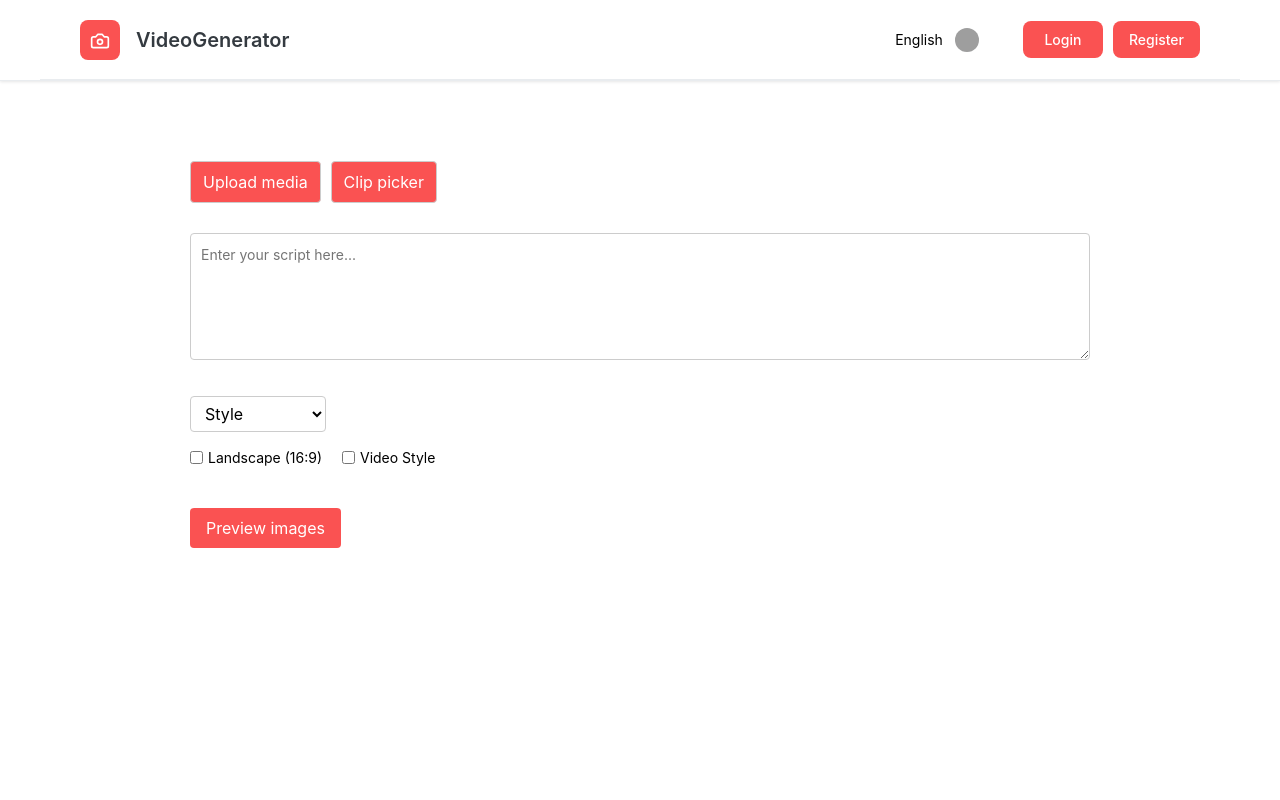
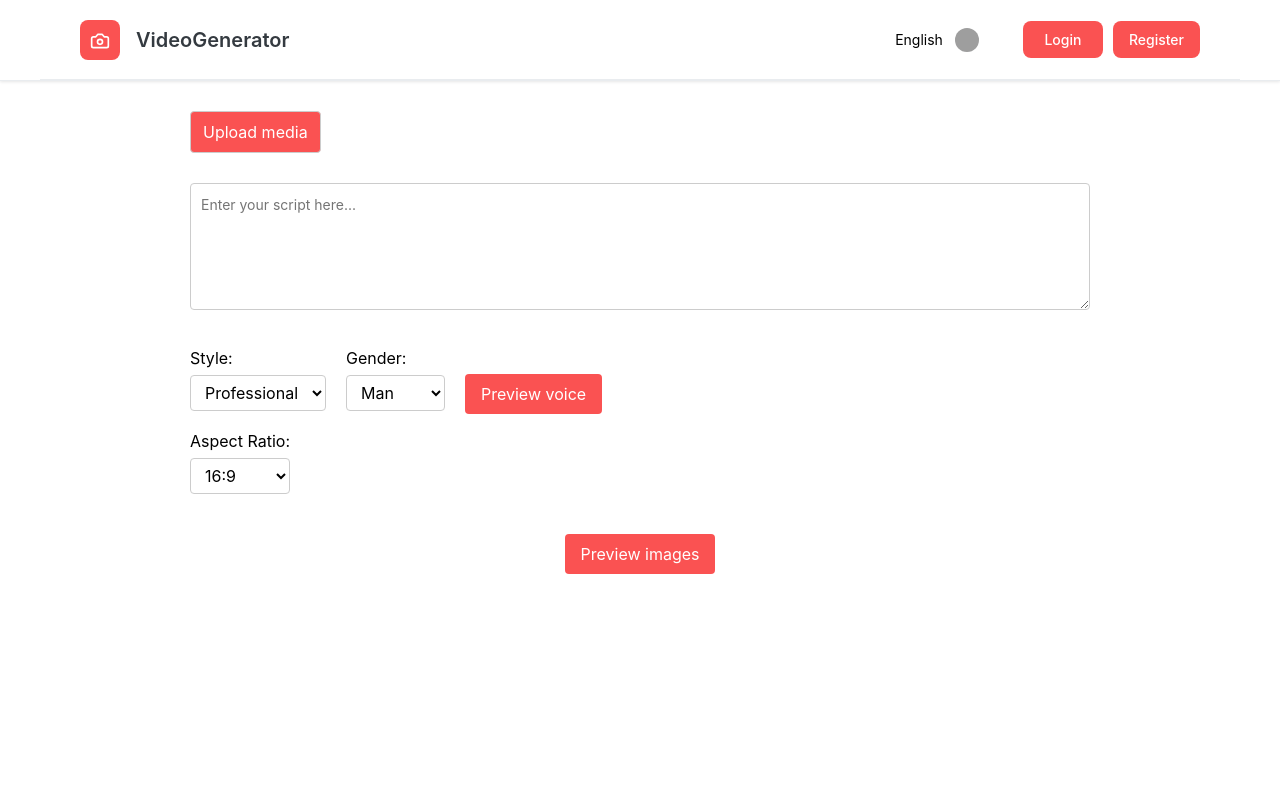
Before and after one commit to Thuyuyen1105/VideoGenerate, a JavaScript app in the folder frontend/: page /generate in a window 1280 px wide. Shown: the top 800 px of the page. Built offline with nearby package versions, Linux system fonts and the light colour scheme; grey boxes are pictures that could not be loaded.

Commit message:
generate

```diff
--- a/frontend/package.json
+++ b/frontend/package.json
@@ -21,7 +21,7 @@
   "devDependencies": {
     "@vitejs/plugin-vue": "^5.2.3",
     "nodemon": "^3.1.9",
-    "vite": "^6.3.1",
+    "vite": "^6.3.5",
     "vite-plugin-vue-devtools": "^7.5.4"
   }
 }
--- a/frontend/src/views/generate.vue
+++ b/frontend/src/views/generate.vue
@@ -5,40 +5,56 @@
       <main class="main-content">
         <div class="video-generator-container">
           <!-- Media Upload Section -->
-          <div class="media-controls" :class="{'disabled': isPreviewing}">
+          <div class="media-controls" style="margin-top:-50px;" :class="{ 'disabled': isPreviewing }">
             <button class="media-button" :disabled="isPreviewing">Upload media</button>
-            <button class="media-button" :disabled="isPreviewing">Clip picker</button>
           </div>
-
           <!-- Text Input Area -->
-          <div class="text-input-container" :class="{'disabled': isPreviewing}">
-            <textarea class="text-input" rows="5" placeholder="Enter your script here..." v-model="outputScript" :disabled="isPreviewing"></textarea>
+          <div class="text-input-container" :class="{ 'disabled': isPreviewing }">
+            <textarea class="text-input" rows="5" placeholder="Enter your script here..." v-model="outputScript"
+              :disabled="isPreviewing"></textarea>
           </div>
 
           <!-- Controls Section -->
-          <div class="controls-section" :class="{'disabled': isPreviewing}">
+          <div class="controls-section" :class="{ 'disabled': isPreviewing }">
             <div class="dropdown-controls">
-              <div class="dropdown-control">
-                <select class="control-select" :disabled="isPreviewing">
-                  <option>Style</option>
-                  <option>Professional</option>
-                  <option>Casual</option>
-                  <option>Energetic</option>
+              <div class="dropdown-controls" style="display: flex; gap: 20px;">
+                <!-- Style dropdown -->
+                <div class="dropdown-control" style="display: flex; flex-direction: column;">
+                  <label for="style-select" style="margin-bottom: 5px;">Style:</label>
+                  <select id="style-select" class="control-select" :disabled="isPreviewing">
+                    <option value="professional">Professional</option>
+                    <option value="casual">Casual</option>
+                    <option value="energetic">Energetic</option>
+                  </select>
+                </div>
+
+                <!-- Gender dropdown -->
+                <div class="dropdown-control" style="display: flex; flex-direction: column;">
+                  <label for="gender-select" style="margin-bottom: 5px;">Gender:</label>
+                  <select id="gender-select" class="control-select" :disabled="isPreviewing">
+                    <option value="man">Man</option>
+                    <option value="woman">Woman</option>
+                  </select>
+                </div>
+                <div>
+                  <button class="preview-button" style="margin-top: 28px;">Preview voice</button>
+                </div>
+              </div>
+            </div>
+            <div style="display: flex; align-items: end;">
+              <!-- Aspect Ratio dropdown -->
+              <div class="dropdown-control" style="display: flex; flex-direction: column;">
+                <label for="aspect-select" style="margin-bottom: 5px;">Aspect Ratio:</label>
+                <select id="aspect-select" class="control-select" :disabled="isPreviewing">
+                  <option value="16:9">16:9</option>
+                  <option value="1:1">1:1</option>
+                  <option value="9:16">9:16</option>
                 </select>
               </div>
             </div>
-
-            <div class="checkbox-controls">
-              <label class="checkbox-control">
-                <input type="checkbox" :disabled="isPreviewing" /> Landscape (16:9)
-              </label>
-              <label class="checkbox-control">
-                <input type="checkbox" :disabled="isPreviewing" /> Video Style
-              </label>
-            </div>
           </div>
 
-          <div>
+          <div style="display: flex; justify-content: center;">
             <button class="preview-button" @click="previewImages">Preview images</button>
           </div>
 
@@ -53,12 +69,7 @@
               </div>
 
               <div class="text-input-container">
-                <textarea
-                  class="text-input"
-                  rows="5"
-                  :value="splitScript[index]?.text || ''"
-                  readonly
-                ></textarea>
+                <textarea class="text-input" rows="5" :value="splitScript[index]?.text || ''" readonly></textarea>
               </div>
             </div>
           </div>
@@ -66,17 +77,20 @@
           <!-- Navigation -->
           <div class="navigation-controls" v-if="isPreviewing">
             <div class="navigation-arrow" @click="prevImage">
-              <svg xmlns="http://www.w3.org/2000/svg" width="24" height="24" viewBox="0 0 24 24" fill="none" stroke="currentColor" stroke-width="2" stroke-linecap="round" stroke-linejoin="round">
+              <svg xmlns="http://www.w3.org/2000/svg" width="24" height="24" viewBox="0 0 24 24" fill="none"
+                stroke="currentColor" stroke-width="2" stroke-linecap="round" stroke-linejoin="round">
                 <polyline points="15 18 9 12 15 6"></polyline>
               </svg>
             </div>
 
             <div class="navigation-dots">
-              <span v-for="(image, index) in generatedImages" :key="index" :class="{'active': currentIndex === index}" @click="setImageIndex(index)"></span>
+              <span v-for="(image, index) in generatedImages" :key="index" :class="{ 'active': currentIndex === index }"
+                @click="setImageIndex(index)"></span>
             </div>
 
             <div class="navigation-arrow" @click="nextImage">
-              <svg xmlns="http://www.w3.org/2000/svg" width="24" height="24" viewBox="0 0 24 24" fill="none" stroke="currentColor" stroke-width="2" stroke-linecap="round" stroke-linejoin="round">
+              <svg xmlns="http://www.w3.org/2000/svg" width="24" height="24" viewBox="0 0 24 24" fill="none"
+                stroke="currentColor" stroke-width="2" stroke-linecap="round" stroke-linejoin="round">
                 <polyline points="9 18 15 12 9 6"></polyline>
               </svg>
             </div>
@@ -734,9 +748,11 @@ body {
 .preview-button:hover {
   background-color: var(--accent-color-red-dark);
 }
+
 .generated-image {
   max-width: 100%;
-  max-height: 300px; /* hoặc bất kỳ giá trị phù hợp */
+  max-height: 300px;
+  /* hoặc bất kỳ giá trị phù hợp */
   object-fit: cover;
   border-radius: 8px;
   display: block;
```
